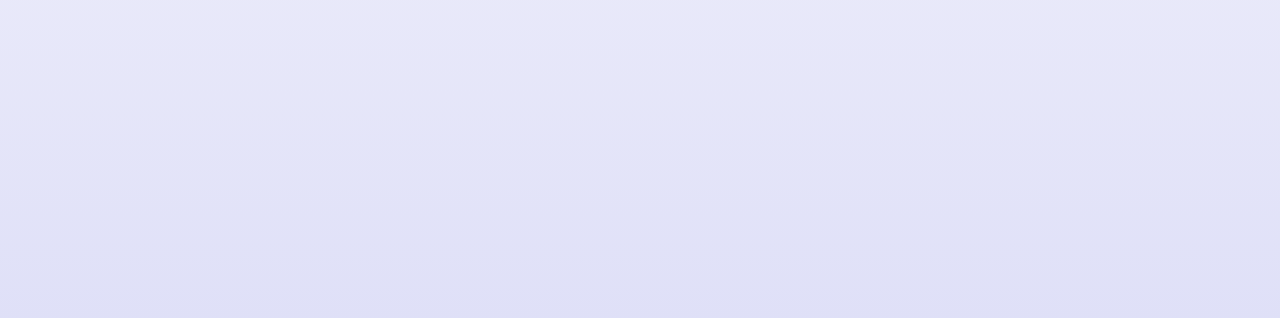
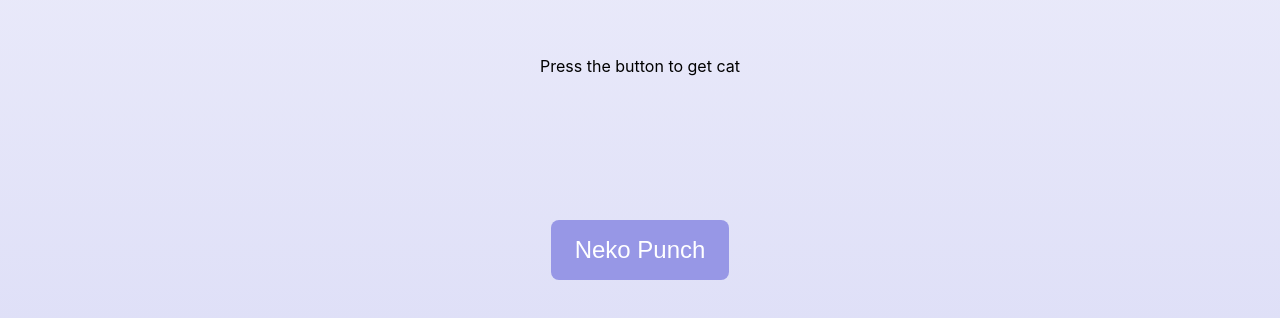
Before and after one commit to BryanAM/neko-punch, a React (Create React App) app: page / in a window 1280 px wide. Shown: the part 304-622 px from the top of the page. Built offline with nearby package versions, Linux system fonts and the light colour scheme.

Commit message:
app component and basic styles

```diff
--- a/src/App.scss
+++ b/src/App.scss
@@ -1,40 +1,28 @@
 @use './assets/' as *;
 
 .App {
+  background: var(--app-bg-color);
   text-align: center;
-}
-
-.App-logo {
-  height: 40vmin;
-  pointer-events: none;
-}
-
-@media (prefers-reduced-motion: no-preference) {
-  .App-logo {
-    animation: App-logo-spin infinite 20s linear;
-  }
-}
-
-.App-header {
-  background: var(--app-bg-color);
   min-height: 100vh;
   display: flex;
   flex-direction: column;
+  justify-content: center;
   align-items: center;
-  justify-content: center;
-  font-size: calc(10px + 2vmin);
-  color: white;
+  gap: 128px;
 }
 
-.App-link {
-  color: #61dafb;
-}
-
-@keyframes App-logo-spin {
-  from {
-    transform: rotate(0deg);
-  }
-  to {
-    transform: rotate(360deg);
+.cat-button {
+  background-color: var(--button-bg-color);
+  border: none;
+  padding: 16px 24px;
+  cursor: pointer;
+  color: white;
+  font-size: 24px;
+  border-radius: 8px;
+  transition: background-color ease-in-out 200ms;
+  transition: scale ease-in-out 300ms;
+  &:hover {
+    background-color: var(--button-bg-color-hover);
+    scale: 1.01;
   }
 }
--- a/src/App.tsx
+++ b/src/App.tsx
@@ -1,12 +1,42 @@
-import React from 'react';
+import React, {SetStateAction, useState} from 'react';
 import './App.scss';
+import Neko from './components/Neko/Neko';
 
 
 function App() {
+  const [catUrl, setCatUrl] = useState('');
+  const [loading, setLoading] = useState(false);
+  const getCat = async () => {
+    setLoading(true);
+    await fetch('https://cataas.com/cat')
+    .then(response => {
+      if(response.ok) {
+        return response.blob();
+      }
+    })
+    .then((blob) => {
+      // blob could be type Blob | undefined so we need to check
+      if(blob) {
+        const imgString = URL.createObjectURL(blob);
+        setCatUrl(imgString);
+        setLoading(false);
+      }
+    })
+
+  };
+
+
   return (
     <div className="App theme">
       <header className="App-header">
       </header>
+      {!catUrl && !loading && <p>Press the button to get cat</p>}
+      {(catUrl || loading) && (loading? (
+        <p>Loading</p>
+      ) : (
+        <Neko catUrl={catUrl} />
+      ))}
+      <button className="cat-button" type="button" onClick={getCat}>Neko Punch</button>
     </div>
   );
 }
--- a/src/assets/_theme.scss
+++ b/src/assets/_theme.scss
@@ -6,4 +6,8 @@
   // App Text Colors
   --app-bg-color: #{$AppBGColor};
 
+
+  // Buttons and Links
+  --button-bg-color: #{$ButtonBGColor};
+  --button-bg-color-hover: #{$ButtonBGColorHover};
 }
--- a/src/assets/_variables.scss
+++ b/src/assets/_variables.scss
@@ -5,3 +5,8 @@ $AppBGColor: linear-gradient($iris-100, $iris-200);
 
 
 // Primary Text Colors
+
+
+// Buttons and Links
+$ButtonBGColor: $iris-500;
+$ButtonBGColorHover: $iris-600;
--- /dev/null
+++ b/src/components/Neko/Neko.tsx
@@ -0,0 +1,16 @@
+import React from 'react';
+import "./neko.scss";
+
+interface NekoProps {
+  catUrl: string;
+};
+
+function Neko ({catUrl}: NekoProps) {
+  return(
+    <>
+      <img className="neko" alt="cat" src={catUrl} />
+    </>
+  );
+};
+
+export default Neko;
--- /dev/null
+++ b/src/components/Neko/neko.scss
@@ -0,0 +1,7 @@
+.neko {
+  display: flex;
+  min-height: 15rem;
+  max-height: 15rem;
+  width: auto;
+  border-radius: 24px;
+}
```
